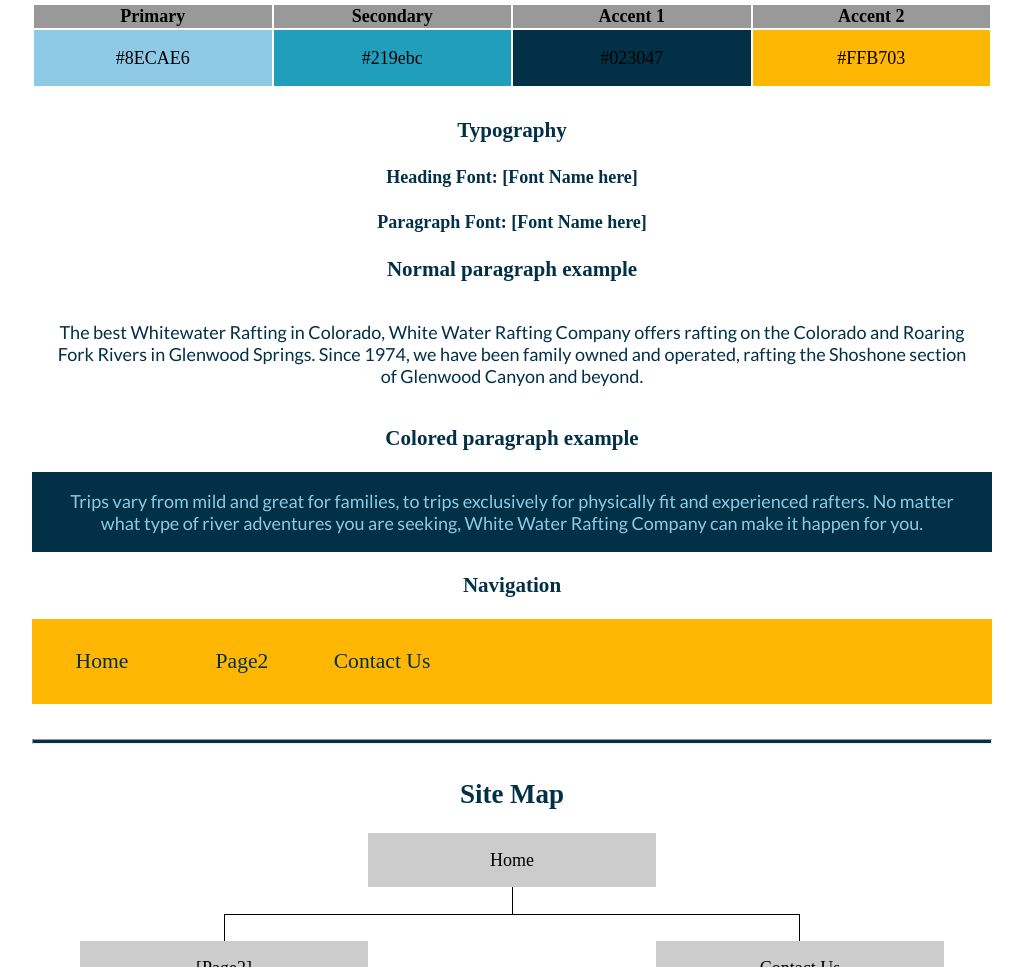
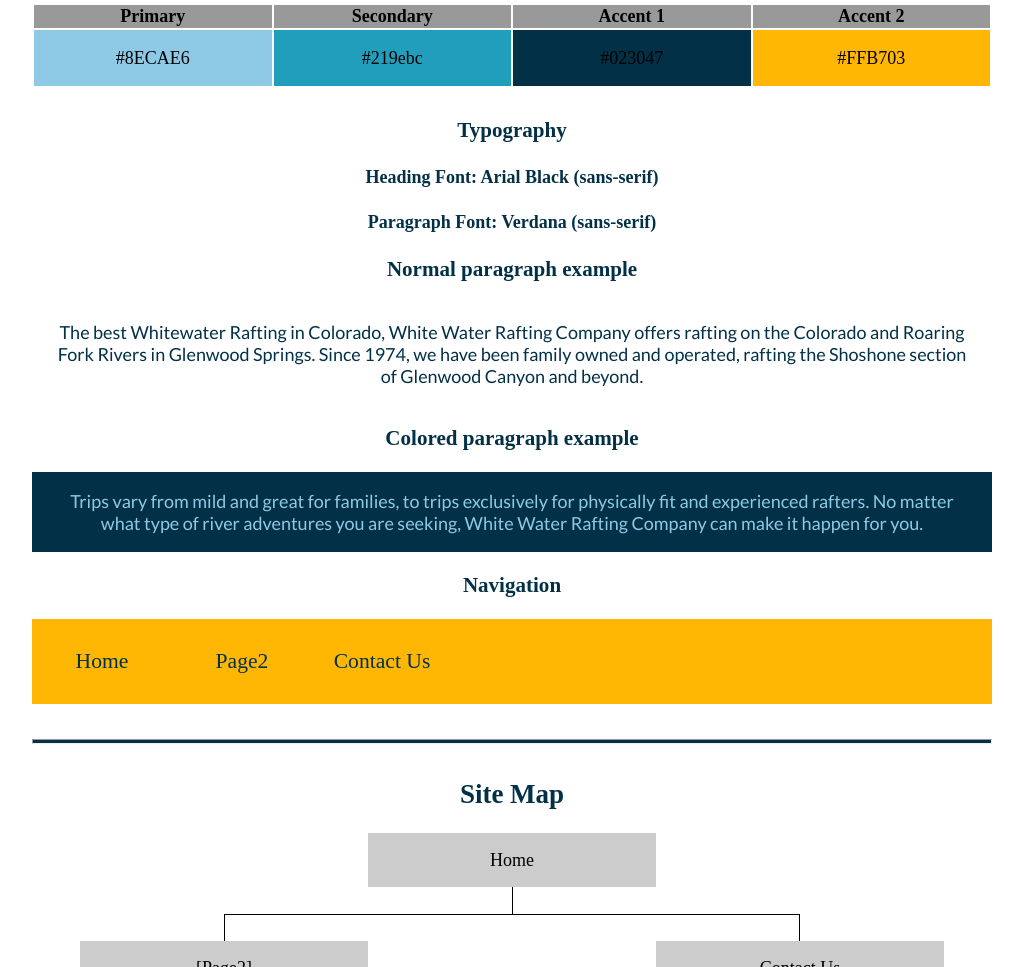
Before and after one commit to eF1tch/wdd130, a plain HTML site: page wwr/site-plan-rafting.html in a window 1280 px wide. Shown: the part 1242-2209 px from the top of the page, without its empty margins (128-1151 px from the left). Drawn offline with Linux system fonts and the light colour scheme; a web font is replaced by a local one.

Commit message:
defined fonts & colors

```diff
--- a/wwr/site-plan-rafting.html
+++ b/wwr/site-plan-rafting.html
@@ -66,11 +66,11 @@
     <!-- Choose a font for your paragraphs (body copy) and headlines. What font(s) have you chosen? Think also about which of your colors above you might use for background and font colors. -->
 
     <h4>
-      Heading Font: [Font Name here]
+      Heading Font: Arial Black (sans-serif)
       <!-- change this -->
     </h4>
     <h4>
-      Paragraph Font: [Font Name here]
+      Paragraph Font: Verdana (sans-serif)
       <!-- change this -->
     </h4>
     <h3>Normal paragraph example</h3>
```
